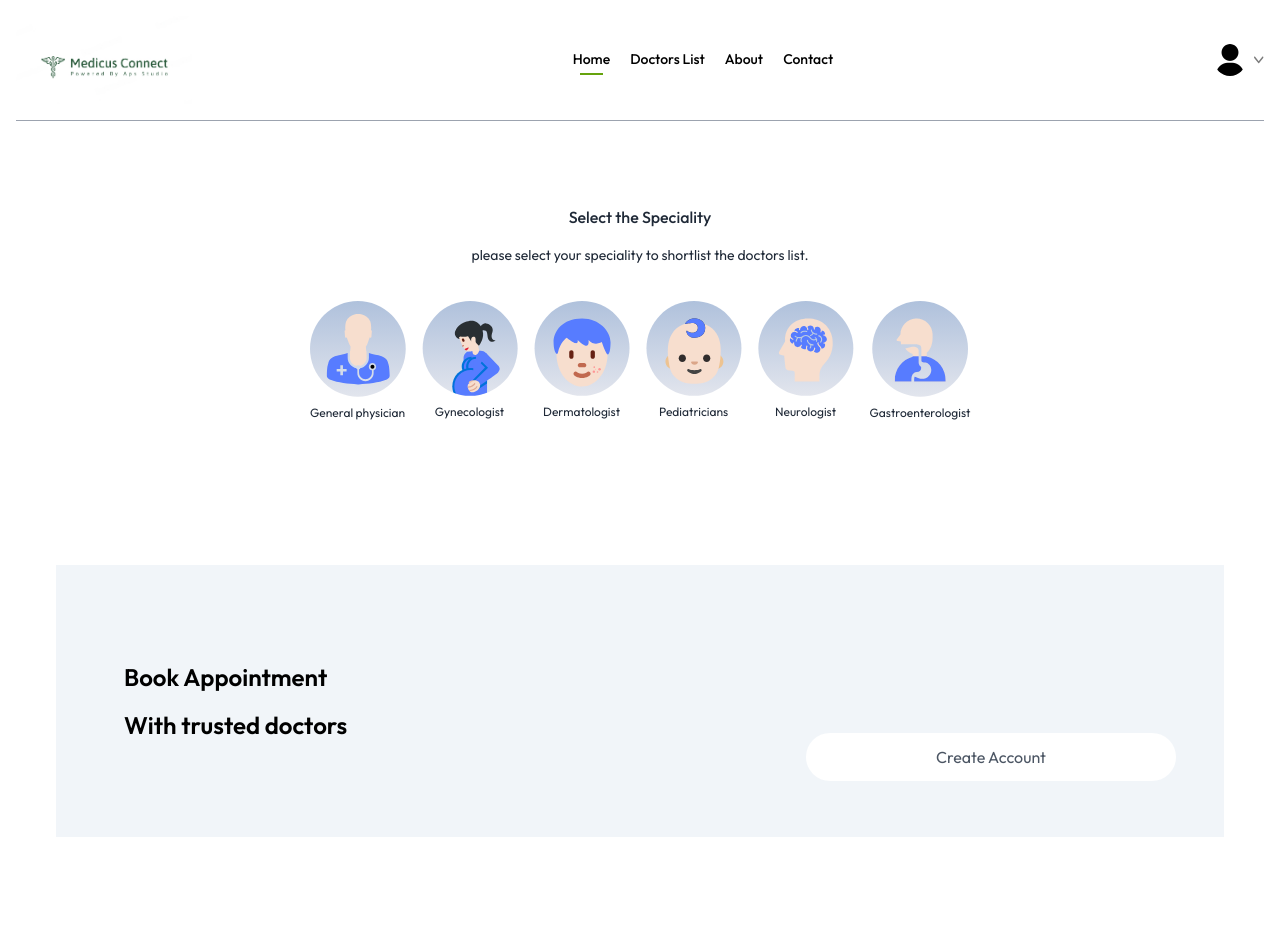
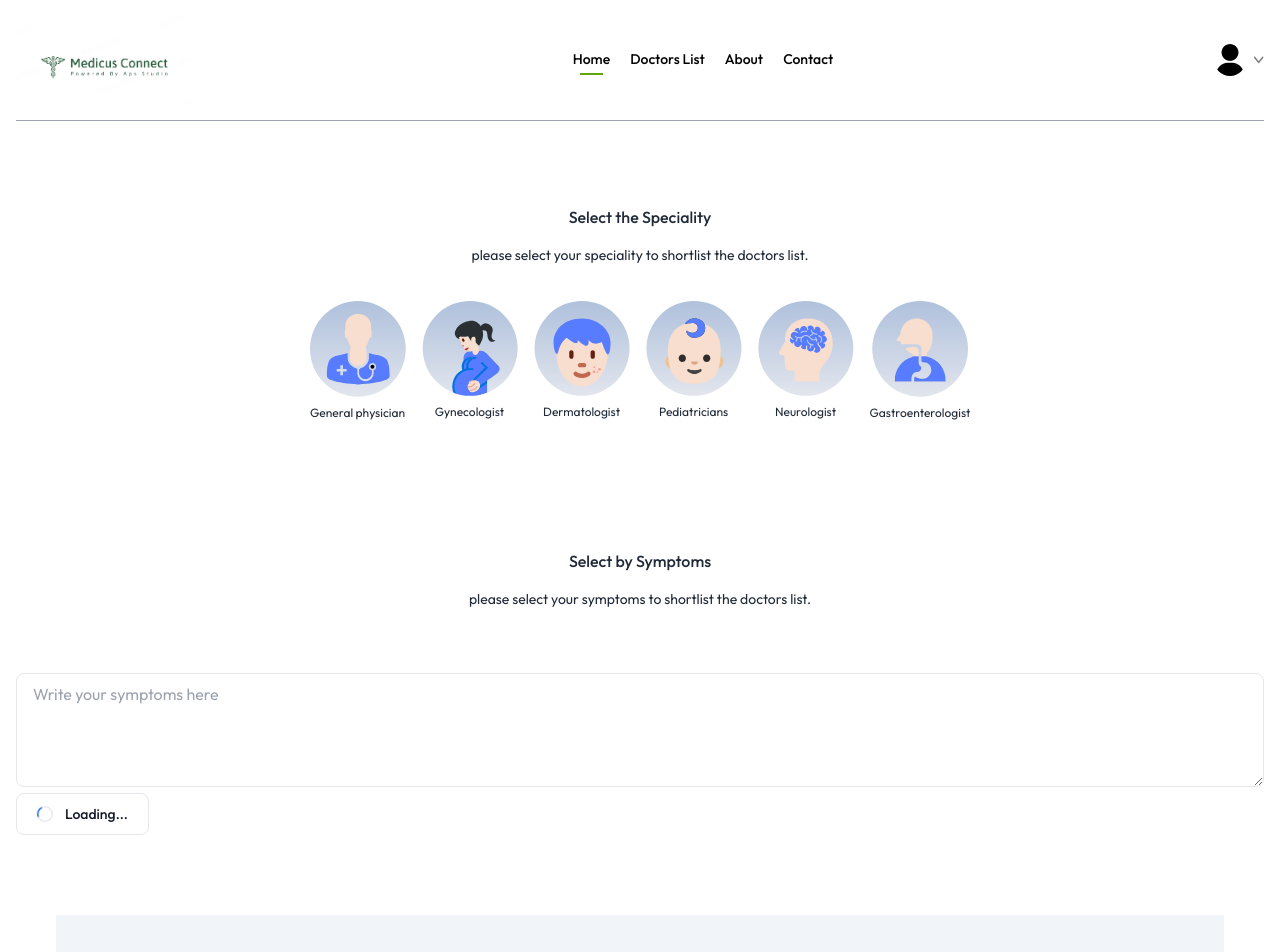
Before and after one commit to akhilpgvr/medicusConnect, a React (Vite) app: page / in a window 1280 px wide. Shown: the top 952 px of the page. Built offline with nearby package versions, Linux system fonts and the light colour scheme.

Commit message:
updated about page and adding search using symptom section

```diff
--- a/src/components/SpecialityMenu.jsx
+++ b/src/components/SpecialityMenu.jsx
@@ -4,6 +4,9 @@ import { Link } from 'react-router-dom'
 
 const SpecialityMenu = () => {
   return (
+
+    <div>
+      {/* Select By Specialization */}
       <div className='flex flex-col items-center gap-4 py-16 text-gray-800' id='speciality'>
         <h1 className='text-3x1 font-medium'>Select the Speciality</h1>
         <p className='sm:w-1/3 text-center text-sm'>please select your speciality to shortlist the doctors list.</p>
@@ -18,6 +21,30 @@ const SpecialityMenu = () => {
           }
         </div>
       </div>
+
+      {/* Select by Symptom */}
+      <div>
+        <div className='flex flex-col items-center gap-4 py-16 text-gray-800' id='speciality'>
+          <h1 className='text-3x1 font-medium'>Select by Symptoms</h1>
+          <p className='sm:w-1/3 text-center text-sm'>please select your symptoms to shortlist the doctors list.</p>
+        </div>
+        <div>
+          <textarea
+              className="w-full px-4 py-2 border rounded-lg focus:outline-none focus:ring-2 focus:ring-teal-500"
+              rows="4"
+              placeholder="Write your symptoms here">
+          </textarea>
+          <button disabled type="button" class="py-2.5 px-5 me-2 text-sm font-medium text-gray-900 bg-white rounded-lg border border-gray-200 hover:bg-gray-100 hover:text-blue-700 focus:z-10 focus:ring-4 focus:outline-none focus:ring-blue-700 focus:text-blue-700 dark:bg-gray-800 dark:text-gray-400 dark:border-gray-600 dark:hover:text-white dark:hover:bg-gray-700 inline-flex items-center">
+<svg aria-hidden="true" role="status" class="inline w-4 h-4 me-3 text-gray-200 animate-spin dark:text-gray-600" viewBox="0 0 100 101" fill="none" xmlns="http://www.w3.org/2000/svg">
+<path d="M100 50.5908C100 78.2051 77.6142 100.591 50 100.591C22.3858 100.591 0 78.2051 0 50.5908C0 22.9766 22.3858 0.59082 50 0.59082C77.6142 0.59082 100 22.9766 100 50.5908ZM9.08144 50.5908C9.08144 73.1895 27.4013 91.5094 50 91.5094C72.5987 91.5094 90.9186 73.1895 90.9186 50.5908C90.9186 27.9921 72.5987 9.67226 50 9.67226C27.4013 9.67226 9.08144 27.9921 9.08144 50.5908Z" fill="currentColor"/>
+<path d="M93.9676 39.0409C96.393 38.4038 97.8624 35.9116 97.0079 33.5539C95.2932 28.8227 92.871 24.3692 89.8167 20.348C85.8452 15.1192 80.8826 10.7238 75.2124 7.41289C69.5422 4.10194 63.2754 1.94025 56.7698 1.05124C51.7666 0.367541 46.6976 0.446843 41.7345 1.27873C39.2613 1.69328 37.813 4.19778 38.4501 6.62326C39.0873 9.04874 41.5694 10.4717 44.0505 10.1071C47.8511 9.54855 51.7191 9.52689 55.5402 10.0491C60.8642 10.7766 65.9928 12.5457 70.6331 15.2552C75.2735 17.9648 79.3347 21.5619 82.5849 25.841C84.9175 28.9121 86.7997 32.2913 88.1811 35.8758C89.083 38.2158 91.5421 39.6781 93.9676 39.0409Z" fill="#1C64F2"/>
+</svg>
+Loading...
+</button>
+        </div>
+      </div>
+
+    </div>
   )
 }
 
--- a/src/pages/About.jsx
+++ b/src/pages/About.jsx
@@ -7,9 +7,9 @@ const About = () => {
                 <h1 className="text-4xl font-semibold text-center text-teal-600 mb-6">About Us</h1>
 
                 <section className="mb-8">
-                    <h2 className="text-2xl font-semibold text-gray-800 mb-4">Welcome to [App Name]</h2>
+                    <h2 className="text-2xl font-semibold text-gray-800 mb-4">Welcome to Medicus Connect</h2>
                     <p className="text-gray-600 leading-relaxed">
-                        Developed by <strong>Aps Studio</strong>, [App Name] is a cutting-edge doctor booking platform designed to make healthcare more accessible and efficient for everyone. Our app leverages the power of AI to connect patients with the right healthcare providers seamlessly, allowing for easy appointment scheduling, automated recommendations, and personalized care.
+                        Developed by <strong>Aps Studio</strong>, Medicus Connect is a cutting-edge doctor booking platform designed to make healthcare more accessible and efficient for everyone. Our app leverages the power of AI to connect patients with the right healthcare providers seamlessly, allowing for easy appointment scheduling, automated recommendations, and personalized care.
                     </p>
                 </section>
 
@@ -33,7 +33,7 @@ const About = () => {
                 <section className="mb-8">
                     <h2 className="text-2xl font-semibold text-gray-800 mb-4">How It Works</h2>
                     <p className="text-gray-600 leading-relaxed">
-                        [App Name] simplifies the process of finding and booking a doctor. Our AI-powered engine gathers relevant data based on your medical needs and helps you locate the best available doctors nearby. Once a doctor is selected, scheduling is as easy as selecting a time slot. We handle the rest with appointment reminders, status updates, and even rescheduling options when needed.
+                        Medicus Connect simplifies the process of finding and booking a doctor. Our AI-powered engine gathers relevant data based on your medical needs and helps you locate the best available doctors nearby. Once a doctor is selected, scheduling is as easy as selecting a time slot. We handle the rest with appointment reminders, status updates, and even rescheduling options when needed.
                     </p>
                 </section>
 
```
Lines whose indentation alone changed are shown as unchanged.
